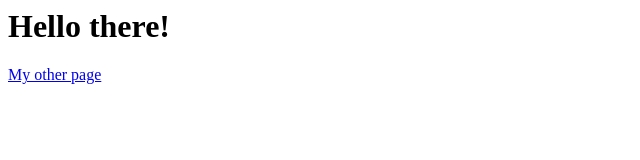
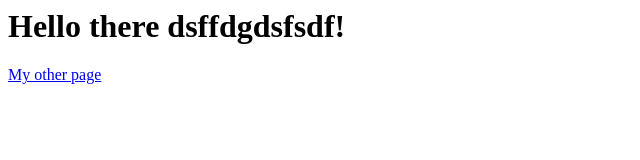
Before and after one commit to contactmegithub/profile, a plain HTML site: page index.html in a window 1280 px wide. Shown: the whole page, without its empty margins (0-640 px from the left). Drawn offline with Linux system fonts and the light colour scheme.

Commit message:
Update index.html

```diff
--- a/index.html
+++ b/index.html
@@ -5,7 +5,7 @@
     <!-- <link rel="stylesheet" type="text/css" href="styles.css"> -->
   </head>
   <body>
-    <h1>Hello there!</h1>
+    <h1>Hello there dsffdgdsfsdf!</h1>
     <a href="/me.html">My other page</a>
   </body>
 </html>
```
